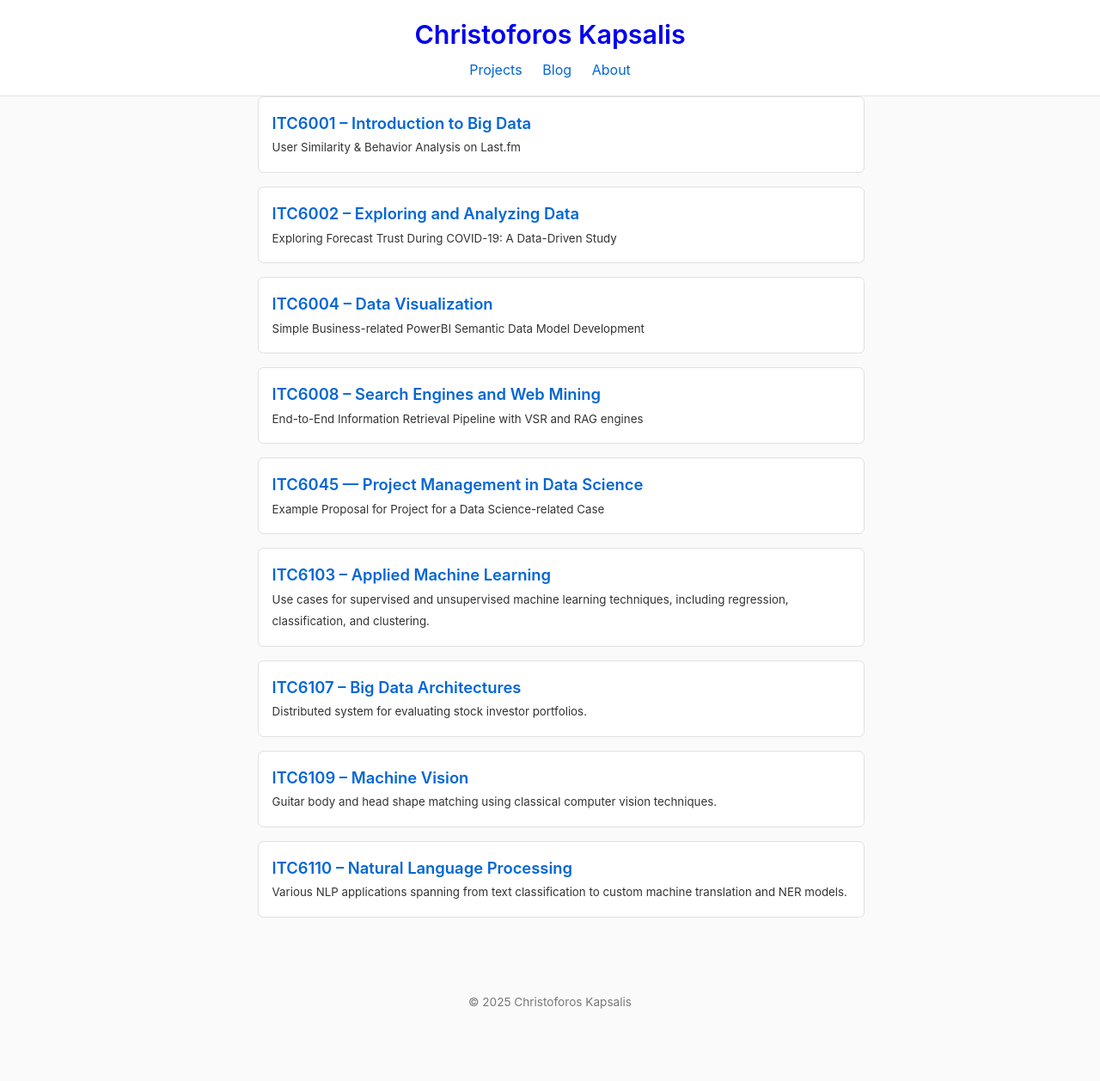
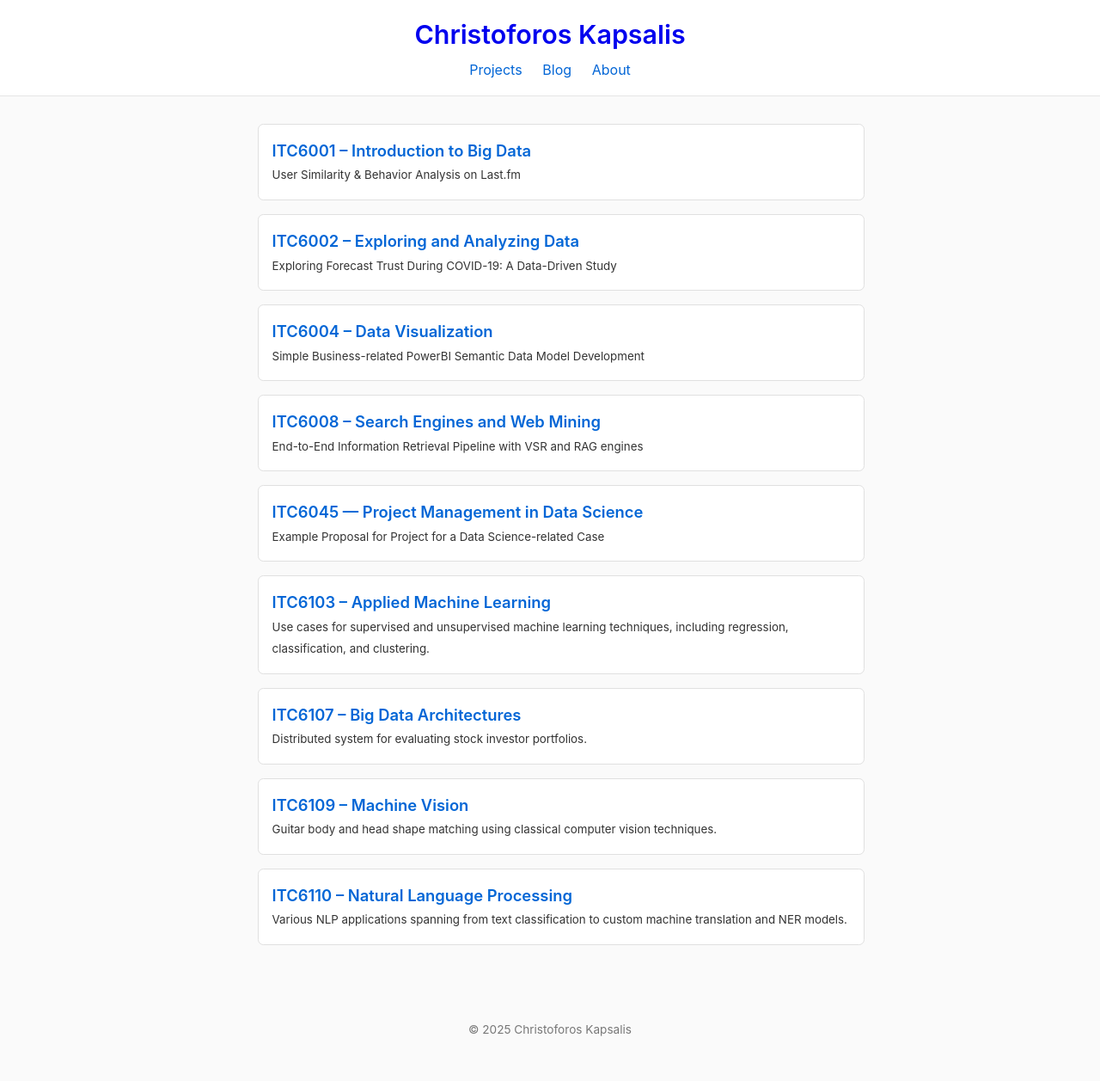
Before and after one commit to C-Kapsalis/portfolio-website, a Jekyll site: the page built from index.md, in a window 1280 px wide. Shown: the whole page at 86% size. Built offline with Jekyll 4.4.1, drawn with Linux system fonts in a browser that asks for light colours; before the commit the page ends 1225 px from its top, so only the background shows below that.

Commit message:
css optim

```diff
--- a/_layouts/default.html
+++ b/_layouts/default.html
@@ -41,14 +41,14 @@
   {% include structured-data.html %}
 
 </head>
-<body>
+<body{% if page.url == '/' or page.url == '/portfolio-website/' %} class="home-page"{% endif %}>
   {% include header.html %}
   {% include breadcrumbs.html %}
   <main class="wrapper">
     {{ content }}
   </main>
   <footer class="footer">
-    © {{ "now" | date: "%Y" }} Christoforos Kapsalis
+    © {{ "now" | date: "%Y" }} Christoforos Kapsalis
   </footer>
 
 
--- a/assets/css/style.css
+++ b/assets/css/style.css
@@ -102,18 +102,28 @@ a:hover {
   font-weight: 500;
 }
 
-/* Reduce spacing after header */
+/* Keep header as is */
 .site-header {
   background: #fff;
   border-bottom: 1px solid #e5e5e5;
   padding: 1rem 0;
-  margin-bottom: 0;  /* Remove bottom margin */
+  margin-bottom: 0;
   text-align: center;
 }
 
-/* Add better spacing for main content */
+/* Fix wrapper spacing - different for homepage vs other pages */
 .wrapper {
   max-width: 780px;
   margin: auto;
-  padding: 0 1.5rem 1.5rem 1.5rem;  /* No top padding, breadcrumbs handle it */
+  padding: 1.5rem;  /* Default padding for all sides */
 }
+
+/* Special spacing for pages WITH breadcrumbs */
+body:not(.home-page) .wrapper {
+  padding-top: 0;  /* Remove top padding when breadcrumbs are present */
+}
+
+/* Ensure homepage gets proper top spacing */
+.home-page .wrapper {
+  padding-top: 2rem;  /* Extra top padding for homepage */
+}
```
